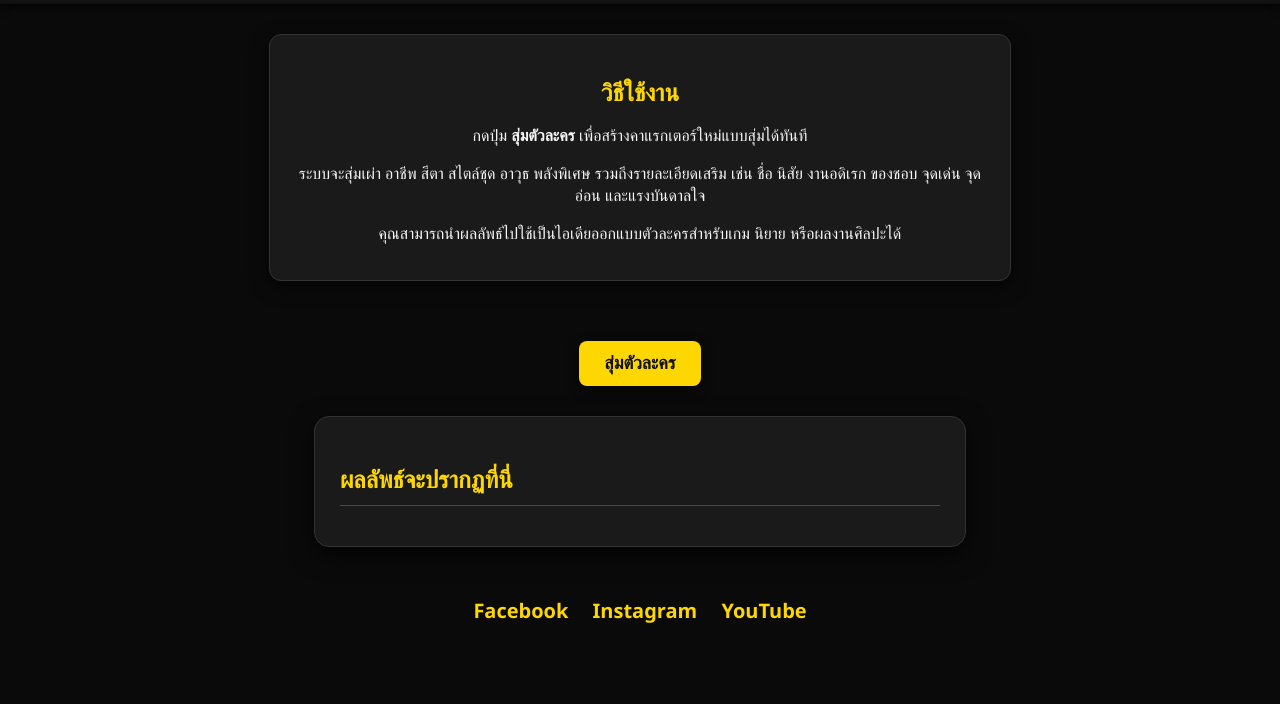
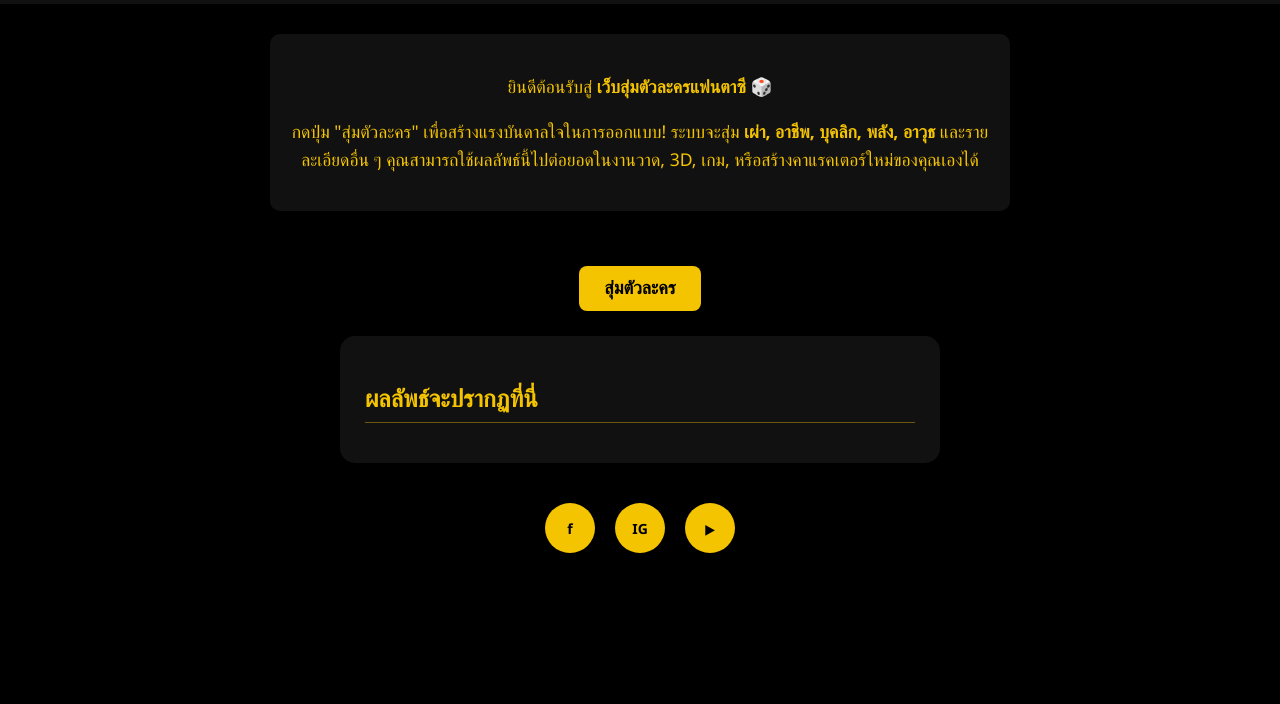
Before and after one commit to WinjayDesign/winjaydesign.github.io, a plain HTML site: page index.html in a window 1280 px wide. Shown: the part 96-800 px from the top of the page. Drawn offline with Linux system fonts and the light colour scheme.

Commit message:
Update index.html

```diff
--- a/index.html
+++ b/index.html
@@ -3,121 +3,136 @@
 <head>
   <meta charset="UTF-8">
   <meta name="viewport" content="width=device-width, initial-scale=1.0">
-  <title>เว็บสุ่มตัวละคร</title>
+  <title>เว็บสุ่มตัวละครแฟนตาซี</title>
   <style>
     body {
       margin: 0;
-      padding: 0;
-      font-family: "Segoe UI", Tahoma, Geneva, Verdana, sans-serif;
-      background: #0a0a0a;
-      color: #f5f5f5;
+      font-family: "Segoe UI", Tahoma, sans-serif;
+      background: #000;
+      color: #f5c400;
       text-align: center;
     }
+
     header {
       padding: 20px;
       background: #111;
+      box-shadow: 0 2px 8px rgba(0,0,0,0.8);
       display: flex;
       align-items: center;
       justify-content: center;
       gap: 15px;
-      box-shadow: 0 2px 8px rgba(0,0,0,0.8);
     }
+
     header img {
       height: 60px;
     }
+
     header h1 {
+      font-size: 2em;
       margin: 0;
-      font-size: 2em;
-      color: #FFD700;
+      color: #f5c400;
       letter-spacing: 2px;
     }
-    .description {
+
+    .intro {
       max-width: 700px;
       margin: 30px auto;
       padding: 20px;
-      background: #1a1a1a;
-      border: 1px solid #333;
-      border-radius: 12px;
-      box-shadow: 0 6px 18px rgba(0,0,0,0.6);
+      background: #111;
+      border-radius: 10px;
+      box-shadow: 0 4px 15px rgba(0,0,0,0.8);
+      font-size: 1.1em;
+      line-height: 1.6;
     }
-    .description h2 {
-      color: #FFD700;
-      margin-bottom: 15px;
-    }
+
     button {
-      margin: 30px 0;
+      margin: 25px 0;
       padding: 12px 25px;
       font-size: 18px;
       font-weight: bold;
       border: none;
       border-radius: 8px;
       cursor: pointer;
-      background: #FFD700;
-      color: #111;
-      box-shadow: 0 4px 12px rgba(0,0,0,0.5);
+      background: #f5c400;
+      color: #000;
       transition: transform 0.2s, box-shadow 0.2s;
     }
+
     button:hover {
       transform: scale(1.08);
-      box-shadow: 0 6px 16px rgba(255, 215, 0, 0.6);
+      box-shadow: 0 4px 15px rgba(245,196,0,0.6);
     }
+
     .character {
-      max-width: 600px;
-      margin: 0 auto 50px auto;
+      max-width: 550px;
+      margin: 0 auto 40px auto;
       padding: 25px;
-      background: #1a1a1a;
+      background: #111;
       border-radius: 15px;
-      box-shadow: 0 8px 25px rgba(0,0,0,0.7);
+      box-shadow: 0 8px 20px rgba(0,0,0,0.8);
       text-align: left;
-      animation: fadeIn 0.5s ease;
-      border: 1px solid #333;
     }
+
     .character h2 {
-      color: #FFD700;
+      color: #f5c400;
       margin-bottom: 15px;
-      border-bottom: 1px solid rgba(255,255,255,0.2);
-      padding-bottom: 10px;
+      border-bottom: 1px solid rgba(245,196,0,0.4);
+      padding-bottom: 8px;
     }
+
     .character p {
       margin: 8px 0;
       font-size: 16px;
       line-height: 1.4em;
     }
+
     .character strong {
-      color: #FFD700;
-    }
-    .socials {
-      margin: 30px 0;
-    }
-    .socials a {
-      display: inline-block;
-      margin: 0 10px;
-      text-decoration: none;
-      color: #FFD700;
-      font-size: 20px;
-      font-weight: bold;
-      transition: color 0.3s;
-    }
-    .socials a:hover {
       color: #fff;
     }
-    @keyframes fadeIn {
-      from { opacity: 0; transform: translateY(20px); }
-      to { opacity: 1; transform: translateY(0); }
+
+    /* Social icons */
+    .socials {
+      margin: 40px 0;
+      display: flex;
+      justify-content: center;
+      gap: 20px;
+    }
+
+    .socials a {
+      width: 50px;
+      height: 50px;
+      border-radius: 50%;
+      background: #f5c400;
+      display: flex;
+      align-items: center;
+      justify-content: center;
+      color: #000;
+      font-weight: bold;
+      text-decoration: none;
+      transition: transform 0.2s, box-shadow 0.2s;
+    }
+
+    .socials a:hover {
+      transform: scale(1.15);
+      box-shadow: 0 4px 12px rgba(245,196,0,0.7);
+    }
+
+    .socials a span {
+      font-size: 14px;
     }
   </style>
 </head>
 <body>
   <header>
-    <img src="logo.png" alt="โลโก้เว็บ">
-    <h1>🎲 ตัวสุ่มแฟนตาซี</h1>
+    <img src="logo.png" alt="โลโก้"> <!-- วางไฟล์โลโก้ชื่อ logo.png ในโฟลเดอร์เดียวกับเว็บ -->
+    <h1>เว็บสุ่มตัวละครแฟนตาซี</h1>
   </header>
 
-  <div class="description">
-    <h2>วิธีใช้งาน</h2>
-    <p>กดปุ่ม <strong>สุ่มตัวละคร</strong> เพื่อสร้างคาแรกเตอร์ใหม่แบบสุ่มได้ทันที</p>
-    <p>ระบบจะสุ่มเผ่า อาชีพ สีตา สไตล์ชุด อาวุธ พลังพิเศษ รวมถึงรายละเอียดเสริม เช่น ชื่อ นิสัย งานอดิเรก ของชอบ จุดเด่น จุดอ่อน และแรงบันดาลใจ</p>
-    <p>คุณสามารถนำผลลัพธ์ไปใช้เป็นไอเดียออกแบบตัวละครสำหรับเกม นิยาย หรือผลงานศิลปะได้</p>
+  <div class="intro">
+    <p>ยินดีต้อนรับสู่ <strong>เว็บสุ่มตัวละครแฟนตาซี</strong> 🎲</p>
+    <p>กดปุ่ม "สุ่มตัวละคร" เพื่อสร้างแรงบันดาลใจในการออกแบบ!
+    ระบบจะสุ่ม <strong>เผ่า, อาชีพ, บุคลิก, พลัง, อาวุธ</strong> และรายละเอียดอื่น ๆ
+    คุณสามารถใช้ผลลัพธ์นี้ไปต่อยอดในงานวาด, 3D, เกม, หรือสร้างคาแรคเตอร์ใหม่ของคุณเองได้</p>
   </div>
 
   <button onclick="generateCharacter()">สุ่มตัวละคร</button>
@@ -127,28 +142,25 @@
   </div>
 
   <div class="socials">
-    <a href="https://www.facebook.com/winjayedesign" target="_blank">Facebook</a>
-    <a href="https://www.instagram.com/winjaydesign/" target="_blank">Instagram</a>
-    <a href="https://www.youtube.com/@Winjaye" target="_blank">YouTube</a>
+    <a href="https://www.facebook.com/winjayedesign" target="_blank"><span>f</span></a>
+    <a href="https://www.instagram.com/winjaydesign/" target="_blank"><span>IG</span></a>
+    <a href="https://www.youtube.com/@Winjaye" target="_blank"><span>▶</span></a>
   </div>
 
   <script>
     const characterData = {
-      "names": ["ไลออนฮาร์ท","เซเรน่า","คาเอล","มิรา","เอรอส","ลูซิอัส","นีออน","ไอริส","ราแวน","ไคลน์"],
       "races": ["มนุษย์","เอลฟ์","ดาร์กเอลฟ์","คนสัตว์","ปีศาจ","หุ่นยนต์","เอเลี่ยน"],
       "classes": ["นักดาบ","นักเวท","นักฆ่า","นักธนู","นักบวช","นักประดิษฐ์","นักผจญภัย"],
       "eyeColors": ["น้ำตาล","ดำ","น้ำเงิน","เขียว","แดง","ม่วง","ทอง","เงิน","สองสี","เรืองแสง"],
-      "outfits": ["แฟนตาซีคลาสสิก","ไซไฟ","สตรีทโมเดิร์น","ชุดโบราณ","แฟชั่นจัดจ้าน"],
-      "weapons": ["ดาบ","ขวาน","หอก","ธนู","หน้าไม้","ปืน","ไม้กายสิทธิ์","คทา","ตำราเวท","กำปั้น","อาวุธเฉพาะ"],
-      "abilities": ["ไฟ","น้ำ","ลม","ดิน","สายฟ้า","น้ำแข็ง","ความมืด","แสงสว่าง","เวลา","มิติ","ร่างกายเหนือมนุษย์"],
-      "personalities": ["ขี้เล่น","เงียบ","ดุดัน","ลึกลับ","ขี้โมโห","ใจดี"],
-      "specialFeatures": ["แผลเป็น","รอยสัก","ปีก","หาง","เครื่องราง","สัตว์เลี้ยงคู่หู","อุปกรณ์"],
+      "outfits": ["แฟนตาซีคลาสสิก","ไซไฟ","สตรีทโมเดิร์น","ชุดโบราณ","เซอร์เรียล/แฟชั่นจัดจ้าน"],
+      "weapons": ["ดาบ","ขวาน","หอก","ธนู","หน้าไม้","ปืน","ไม้กายสิทธิ์","คทา","ตำราเวท","กำปั้น/สนับมือ","อาวุธเฉพาะ"],
+      "abilities": ["ไฟ","น้ำ","ลม","ดิน","สายฟ้า","น้ำแข็ง","ความมืด","แสงสว่าง","เทเลพาธี","ควบคุมความฝัน","เวลา","มิติ","ร่างกายเหนือมนุษย์"],
+      "personalities": ["ขี้เล่น","เงียบ","ดุดัน","มีเสน่ห์ลึกลับ","ขี้โมโห","ใจดี","ซับซ้อน"],
+      "specialFeatures": ["แผลเป็น","รอยสัก","ปีก","หาง","เครื่องราง","สัตว์เลี้ยงคู่หู","อุปกรณ์เทคโนโลยี"],
       "colorThemes": ["โทนเข้ม","โทนสด","โทนพาสเทล","โมโนโครม"],
-      "favoriteFoods": ["ขนมปังอบ","ซุปสมุนไพร","เนื้อย่าง","ผลไม้หายาก","ขนมหวาน","กาแฟเข้ม","ไวน์โบราณ"],
-      "hobbies": ["อ่านหนังสือ","ล่าสมบัติ","ต่อสู้","วาดภาพ","สร้างอาวุธ","ท่องเที่ยว","เล่นดนตรี"],
-      "strengths": ["กล้าหาญ","ฉลาด","มีเสน่ห์","เร็ว","แข็งแรง","ใจดี"],
-      "weaknesses": ["ขี้สงสาร","โลภ","ใจร้อน","ระแวง","ดื้อ","เชื่อคนง่าย"],
-      "motivations": ["ปกป้องเพื่อน","แก้แค้น","หาความรู้","พิสูจน์ตัวเอง","ตามหาความรัก","ล้างคำสาป"]
+      "names": ["ไคโรส","อาเรีย","เซราฟีน","ไดออน","ลูเมียร์","ซอร์เรน","วัลคีร์","ไอเรน","มอร์ริแกน","เอรอส"],
+      "hobbies": ["ฝึกดาบ","อ่านหนังสือ","ตะลุยดันเจี้ยน","สะสมอาวุธ","นั่งสมาธิ","ฟังเพลงโบราณ","ทำอาหาร"],
+      "foods": ["สเต็ก","ราเมง","น้ำผึ้ง","ขนมปัง","ไวน์แดง","ผลไม้เวทมนตร์","เค้กช็อกโกแลต"]
     };
 
     function randomChoice(array) {
@@ -167,15 +179,13 @@
         personality: randomChoice(characterData.personalities),
         specialFeature: randomChoice(characterData.specialFeatures),
         colorTheme: randomChoice(characterData.colorThemes),
-        food: randomChoice(characterData.favoriteFoods),
         hobby: randomChoice(characterData.hobbies),
-        strength: randomChoice(characterData.strengths),
-        weakness: randomChoice(characterData.weaknesses),
-        motivation: randomChoice(characterData.motivations)
+        food: randomChoice(characterData.foods)
       };
 
       const display = `
-        <h2>${character.name}</h2>
+        <h2>ผลลัพธ์ตัวละคร</h2>
+        <p><strong>ชื่อ:</strong> ${character.name}</p>
         <p><strong>เผ่า:</strong> ${character.race}</p>
         <p><strong>อาชีพ:</strong> ${character.class}</p>
         <p><strong>สีตา:</strong> ${character.eyeColor}</p>
@@ -185,12 +195,8 @@
         <p><strong>บุคลิก:</strong> ${character.personality}</p>
         <p><strong>ความพิเศษ:</strong> ${character.specialFeature}</p>
         <p><strong>ธีมสี:</strong> ${character.colorTheme}</p>
-        <hr>
-        <p><strong>ของชอบกิน:</strong> ${character.food}</p>
         <p><strong>งานอดิเรก:</strong> ${character.hobby}</p>
-        <p><strong>จุดเด่น:</strong> ${character.strength}</p>
-        <p><strong>จุดอ่อน:</strong> ${character.weakness}</p>
-        <p><strong>แรงบันดาลใจ:</strong> ${character.motivation}</p>
+        <p><strong>อาหารที่ชอบ:</strong> ${character.food}</p>
       `;
 
       document.getElementById('characterDisplay').innerHTML = display;
```
